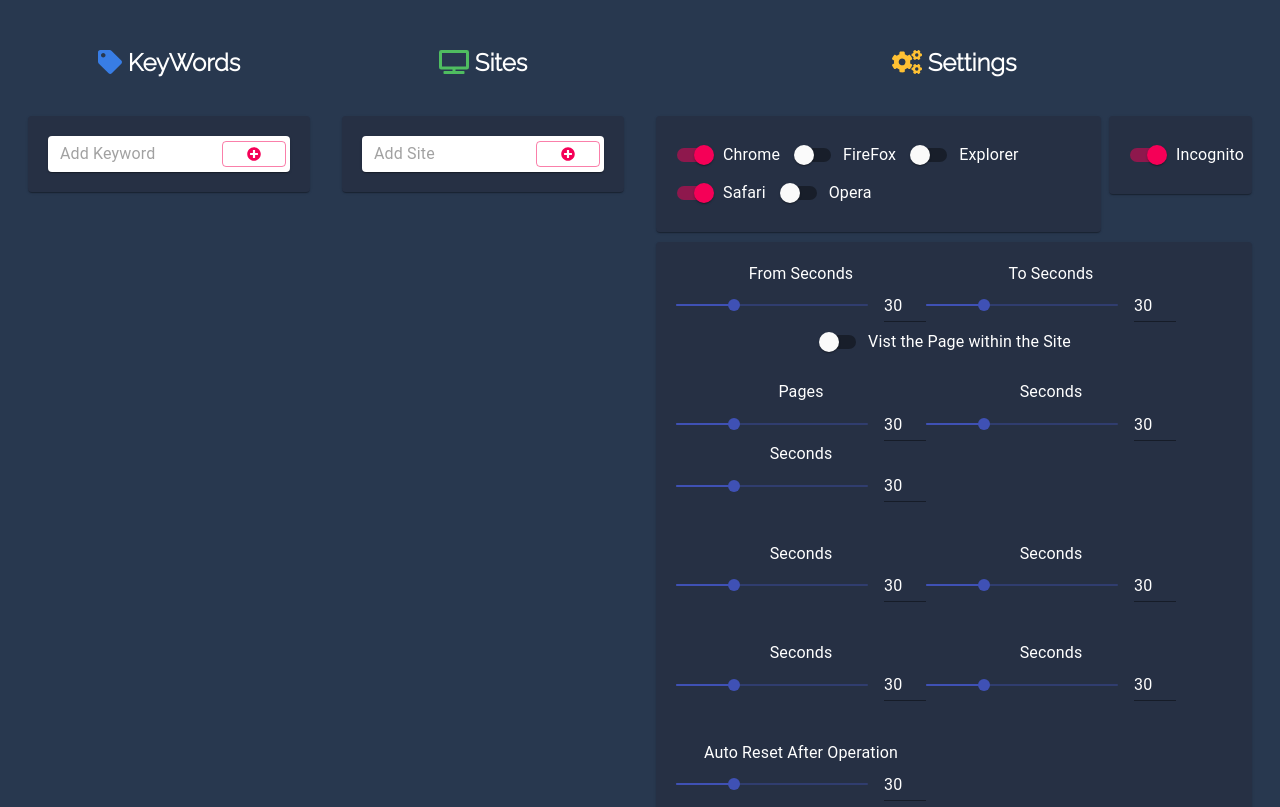
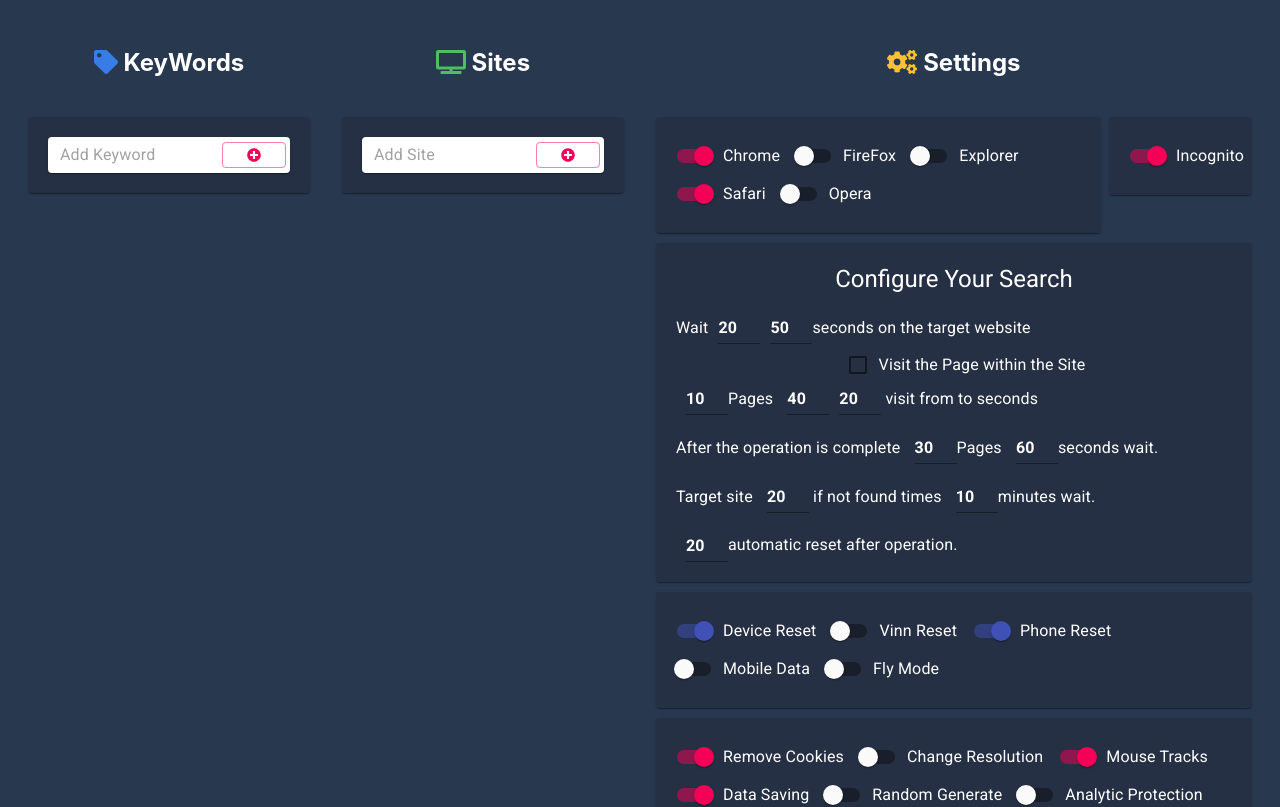
Before and after one commit to jamaspy/Metigy_TechTest, a React (Create React App) app: page / in a window 1280 px wide. Shown: the top 807 px of the page. Built offline with nearby package versions, Linux system fonts and the light colour scheme.

Commit message:
Removed slider in favour of NumInputs

```diff
--- a/package.json
+++ b/package.json
@@ -11,7 +11,10 @@
     "@material-ui/icons": "^4.2.1",
     "react": "^16.8.6",
     "react-dom": "^16.8.6",
-    "react-scripts": "3.0.1"
+    "react-material-ui-number-input": "^1.0.4",
+    "react-scripts": "3.0.1",
+    "react-tap-event-plugin": "^3.0.3",
+    "typeface-roboto": "0.0.75"
   },
   "scripts": {
     "start": "react-scripts start",
--- a/src/App.css
+++ b/src/App.css
@@ -1,7 +1,7 @@
 @import url('https://fonts.googleapis.com/css?family=Raleway:300&display=swap');
 html,
  body{
-  font-family: 'Raleway', -apple-system, BlinkMacSystemFont, "Segoe UI", "Roboto", "Oxygen",
+  font-family:  -apple-system, BlinkMacSystemFont, "Segoe UI", "Roboto", "Oxygen",
   "Ubuntu", "Cantarell", "Fira Sans", "Droid Sans", "Helvetica Neue",
   sans-serif;
   background-color: #28384f;
--- a/src/components/Settings.js
+++ b/src/components/Settings.js
@@ -1,7 +1,6 @@
 import React from "react";
 import { makeStyles } from "@material-ui/core/styles/";
-import Slider from "./Slider/slider";
-
+import "typeface-roboto";
 //Font Awesome Icons
 import { FontAwesomeIcon } from "@fortawesome/react-fontawesome";
 import {
@@ -18,7 +17,10 @@ import {
 	FormGroup,
 	FormControlLabel,
 	Button,
-	Switch
+	Switch,
+	Typography,
+	Input,
+	Checkbox
 } from "@material-ui/core";
 
 const useStyles = makeStyles(theme => ({
@@ -104,6 +106,15 @@ const useStyles = makeStyles(theme => ({
 		marginLeft: "30px",
 		backgroundColor: "#4fbd60",
 		color: "white"
+	},
+	input: {
+		width: 42,
+		color: "white",
+		marginLeft: 10,
+		fontWeight: "bold"
+	},
+	checkbox: {
+		marginLeft: 30
 	}
 }));
 
@@ -116,6 +127,19 @@ export default function Settings() {
 		explorer: false,
 		opera: false,
 		incognito: true,
+
+		//Input Settings
+		websiteWait1: 20,
+		websiteWait2: 50,
+		PageInSite: false,
+		numPages: 10,
+		numPagesSec1: 40,
+		numPagesSec2: 20,
+		postOp1: 30,
+		postOp2: 60,
+		targetSite: 20,
+		targetSiteMins: 10,
+		autoReset: 20,
 
 		// Device Settings
 		device: true,
@@ -134,10 +158,15 @@ export default function Settings() {
 		history: true
 	});
 
-	//Handle Switches Change
-	const handleChange = name => event => {
+	//Handle Changes Functions
+	const handleSwitch = name => event => {
 		setState({ ...state, [name]: event.target.checked });
 	};
+	const handleChecked = name => event => {
+		setState({ ...state, [name]: event.target.checked });
+	};
+	const handleInput = e =>
+		setState({ ...state, [e.target.name]: e.target.value });
 
 	const classes = useStyles();
 	return (
@@ -158,7 +187,7 @@ export default function Settings() {
 								control={
 									<Switch
 										checked={state.chrome}
-										onChange={handleChange("chrome")}
+										onChange={handleSwitch("chrome")}
 										value='chrome'
 										inputProps={{ "aria-label": "chrome switch" }}
 									/>
@@ -169,7 +198,7 @@ export default function Settings() {
 								control={
 									<Switch
 										checked={state.firefox}
-										onChange={handleChange("firefox")}
+										onChange={handleSwitch("firefox")}
 										value='firefox'
 										inputProps={{ "aria-label": "firefox switch" }}
 									/>
@@ -180,7 +209,7 @@ export default function Settings() {
 								control={
 									<Switch
 										checked={state.explorer}
-										onChange={handleChange("explorer")}
+										onChange={handleSwitch("explorer")}
 										value='explorer'
 										inputProps={{ "aria-label": "explorer switch" }}
 									/>
@@ -191,7 +220,7 @@ export default function Settings() {
 								control={
 									<Switch
 										checked={state.safari}
-										onChange={handleChange("safari")}
+										onChange={handleSwitch("safari")}
 										value='safari'
 										inputProps={{ "aria-label": "safari switch" }}
 									/>
@@ -202,7 +231,7 @@ export default function Settings() {
 								control={
 									<Switch
 										checked={state.opera}
-										onChange={handleChange("opera")}
+										onChange={handleSwitch("opera")}
 										value='opera'
 										inputProps={{ "aria-label": "opera switch" }}
 									/>
@@ -219,7 +248,7 @@ export default function Settings() {
 								control={
 									<Switch
 										checked={state.incognito}
-										onChange={handleChange("incognito")}
+										onChange={handleSwitch("incognito")}
 										value='incognito'
 										inputProps={{ "aria-label": "incognito switch" }}
 									/>
@@ -230,40 +259,198 @@ export default function Settings() {
 					</Card>
 				</Grid>
 			</Grid>
-			{/* SLIDERS */}
+			{/* INPUTS */}
 			<Grid container style={{ marginTop: 10 }}>
 				<Card item className={classes.website}>
+					<Typography variant="h5">Configure Your Search</Typography>
+					<br />
 					<FormGroup row>
-						<Slider name='From Seconds' />
-						<Slider name='To Seconds' />
+						<Typography variant='body1'>
+							Wait
+							<Input
+								className={classes.input}
+								name='websiteWait1'
+								value={state.websiteWait1}
+								margin='dense'
+								onChange={handleInput}
+								inputProps={{
+									step: 1,
+									min: 0,
+									max: 100,
+									type: "number",
+									"aria-labelledby": "input-slider"
+								}}
+							/>
+							<Input
+								className={classes.input}
+								name='websiteWait2'
+								value={state.websiteWait2}
+								margin='dense'
+								onChange={handleInput}
+								inputProps={{
+									step: 1,
+									min: 0,
+									max: 100,
+									type: "number",
+									"aria-labelledby": "input-slider"
+								}}
+							/>
+							seconds on the target website
+						</Typography>
+
+
 					</FormGroup>
 					<FormControlLabel
-						control={<Switch />}
-						label='Vist the Page within the Site'
-					/>
-					<br />
+							className={classes.checkbox}
+							control={
+								<Checkbox
+									checked={state.checkedA}
+									onChange={handleChecked("checkedA")}
+									value='checkedA'
+								/>
+							}
+							label='Visit the Page within the Site'
+						/>
 					<br />
 					<FormGroup row>
-						<Slider name='Pages' />
-						<Slider name='Seconds' />
-						<Slider name='Seconds' />
+						<Input
+							className={classes.input}
+							name='numPages'
+							value={state.numPages}
+							margin='dense'
+							onChange={handleInput}
+							inputProps={{
+								step: 1,
+								min: 0,
+								max: 100,
+								type: "number",
+								"aria-labelledby": "input-slider"
+							}}
+						/>
+						<Typography variant='body1'>
+							Pages{" "}
+							<Input
+								className={classes.input}
+								name='numPagesSec1'
+								value={state.numPagesSec1}
+								margin='dense'
+								onChange={handleInput}
+								inputProps={{
+									step: 1,
+									min: 0,
+									max: 100,
+									type: "number",
+									"aria-labelledby": "input-slider"
+								}}
+							/>
+							<Input
+								className={classes.input}
+								name='numPagesSec2'
+								value={state.numPagesSec2}
+								margin='dense'
+								onChange={handleInput}
+								inputProps={{
+									step: 1,
+									min: 0,
+									max: 100,
+									type: "number",
+									"aria-labelledby": "input-slider"
+								}}
+							/>{" "}
+							visit from to seconds
+						</Typography>
 					</FormGroup>
 					<br />
+					<FormGroup row>
+						<Typography variant='body1'>
+							After the operation is complete{" "}
+							<Input
+								className={classes.input}
+								name='postOp1'
+								value={state.postOp1}
+								margin='dense'
+								onChange={handleInput}
+								inputProps={{
+									step: 1,
+									min: 0,
+									max: 100,
+									type: "number",
+									"aria-labelledby": "input-slider"
+								}}
+							/>
+							Pages{" "}
+							<Input
+								className={classes.input}
+								name='postOp2'
+								value={state.postOp2}
+								margin='dense'
+								onChange={handleInput}
+								inputProps={{
+									step: 1,
+									min: 0,
+									max: 100,
+									type: "number",
+									"aria-labelledby": "input-slider"
+								}}
+							/>
+							seconds wait.
+						</Typography>
+					</FormGroup>
 					<br />
 					<FormGroup row>
-						<Slider name='Seconds' />
-						<Slider name='Seconds' />
+						<Typography variant='body1'>
+							Target site{" "}
+							<Input
+								className={classes.input}
+								name='targetSite'
+								value={state.targetSite}
+								margin='dense'
+								onChange={handleInput}
+								inputProps={{
+									step: 1,
+									min: 0,
+									max: 100,
+									type: "number",
+									"aria-labelledby": "input-slider"
+								}}
+							/>{" "}
+							if not found times{" "}
+							<Input
+								className={classes.input}
+								name='targetSiteMins'
+								value={state.targetSiteMins}
+								margin='dense'
+								onChange={handleInput}
+								inputProps={{
+									step: 1,
+									min: 0,
+									max: 100,
+									type: "number",
+									"aria-labelledby": "input-slider"
+								}}
+							/>
+							minutes wait.
+						</Typography>
 					</FormGroup>
 					<br />
-					<br />
 					<FormGroup row>
-						<Slider name='Seconds' />
-						<Slider name='Seconds' />
-					</FormGroup>
-					<br />
-					<br />
-					<FormGroup row>
-						<Slider name='Auto Reset After Operation' />
+						<Input
+							className={classes.input}
+							name='autoReset'
+							value={state.autoReset}
+							margin='dense'
+							onChange={handleInput}
+							inputProps={{
+								step: 1,
+								min: 0,
+								max: 100,
+								type: "number",
+								"aria-labelledby": "input-slider"
+							}}
+						/>{" "}
+						<Typography vairant='body1'>
+							automatic reset after operation.
+						</Typography>
 					</FormGroup>
 				</Card>
 			</Grid>
@@ -278,7 +465,7 @@ export default function Settings() {
 									<Switch
 										color='primary'
 										checked={state.device}
-										onChange={handleChange("device")}
+										onChange={handleSwitch("device")}
 										value='device'
 										inputProps={{ "aria-label": "device switch" }}
 									/>
@@ -290,7 +477,7 @@ export default function Settings() {
 									<Switch
 										color='primary'
 										checked={state.vinn}
-										onChange={handleChange("vinn")}
+										onChange={handleSwitch("vinn")}
 										value='vinn'
 										inputProps={{ "aria-label": "vinn switch" }}
 									/>
@@ -302,7 +489,7 @@ export default function Settings() {
 									<Switch
 										color='primary'
 										checked={state.phone}
-										onChange={handleChange("phone")}
+										onChange={handleSwitch("phone")}
 										value='phone'
 										inputProps={{ "aria-label": "phone switch" }}
 									/>
@@ -314,7 +501,7 @@ export default function Settings() {
 									<Switch
 										color='primary'
 										checked={state.mobileData}
-										onChange={handleChange("mobileData")}
+										onChange={handleSwitch("mobileData")}
 										value='mobileData'
 										inputProps={{ "aria-label": "mobileData switch" }}
 									/>
@@ -326,7 +513,7 @@ export default function Settings() {
 									<Switch
 										color='primary'
 										checked={state.fly}
-										onChange={handleChange("fly")}
+										onChange={handleSwitch("fly")}
 										value='fly'
 										inputProps={{ "aria-label": "fly switch" }}
 									/>
@@ -346,7 +533,7 @@ export default function Settings() {
 								control={
 									<Switch
 										checked={state.cookies}
-										onChange={handleChange("cookies")}
+										onChange={handleSwitch("cookies")}
 										value='cookies'
 										inputProps={{ "aria-label": "cookies switch" }}
 									/>
@@ -357,7 +544,7 @@ export default function Settings() {
 								control={
 									<Switch
 										checked={state.resolution}
-										onChange={handleChange("resolution")}
+										onChange={handleSwitch("resolution")}
 										value='resolution'
 										inputProps={{ "aria-label": "resolution switch" }}
 									/>
@@ -368,7 +555,7 @@ export default function Settings() {
 								control={
 									<Switch
 										checked={state.mouse}
-										onChange={handleChange("mouse")}
+										onChange={handleSwitch("mouse")}
 										value='mouse'
 										inputProps={{ "aria-label": "mouse switch" }}
 									/>
@@ -379,7 +566,7 @@ export default function Settings() {
 								control={
 									<Switch
 										checked={state.dataSaving}
-										onChange={handleChange("dataSaving")}
+										onChange={handleSwitch("dataSaving")}
 										value='dataSaving'
 										inputProps={{ "aria-label": "dataSaving switch" }}
 									/>
@@ -390,7 +577,7 @@ export default function Settings() {
 								control={
 									<Switch
 										checked={state.random}
-										onChange={handleChange("random")}
+										onChange={handleSwitch("random")}
 										value='random'
 										inputProps={{ "aria-label": "random switch" }}
 									/>
@@ -401,7 +588,7 @@ export default function Settings() {
 								control={
 									<Switch
 										checked={state.analytic}
-										onChange={handleChange("analytic")}
+										onChange={handleSwitch("analytic")}
 										value='analytic'
 										inputProps={{ "aria-label": "analytic switch" }}
 									/>
@@ -412,7 +599,7 @@ export default function Settings() {
 								control={
 									<Switch
 										checked={state.history}
-										onChange={handleChange("history")}
+										onChange={handleSwitch("history")}
 										value='history'
 										inputProps={{ "aria-label": "history switch" }}
 									/>
```
Also changed, not shown: 1 other file (tests, documents, lock files or other folders).
